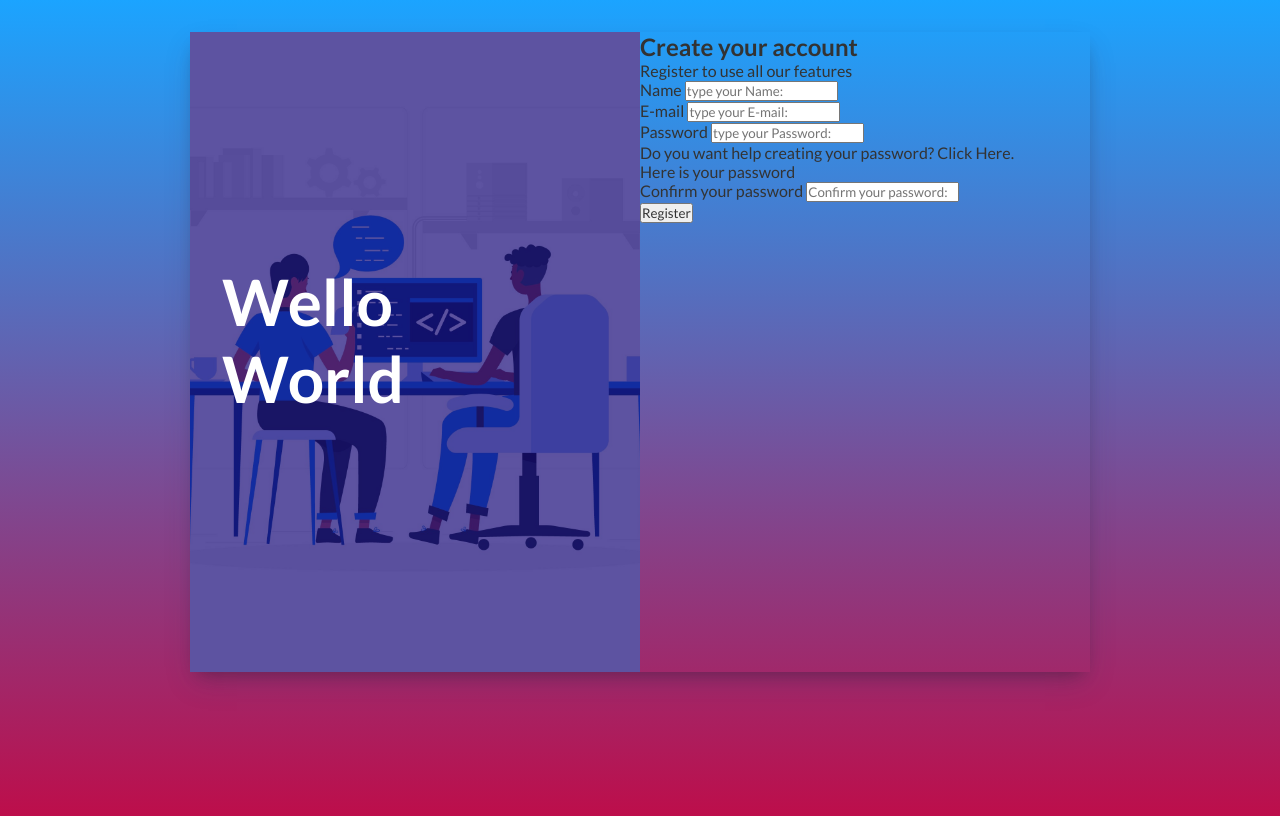
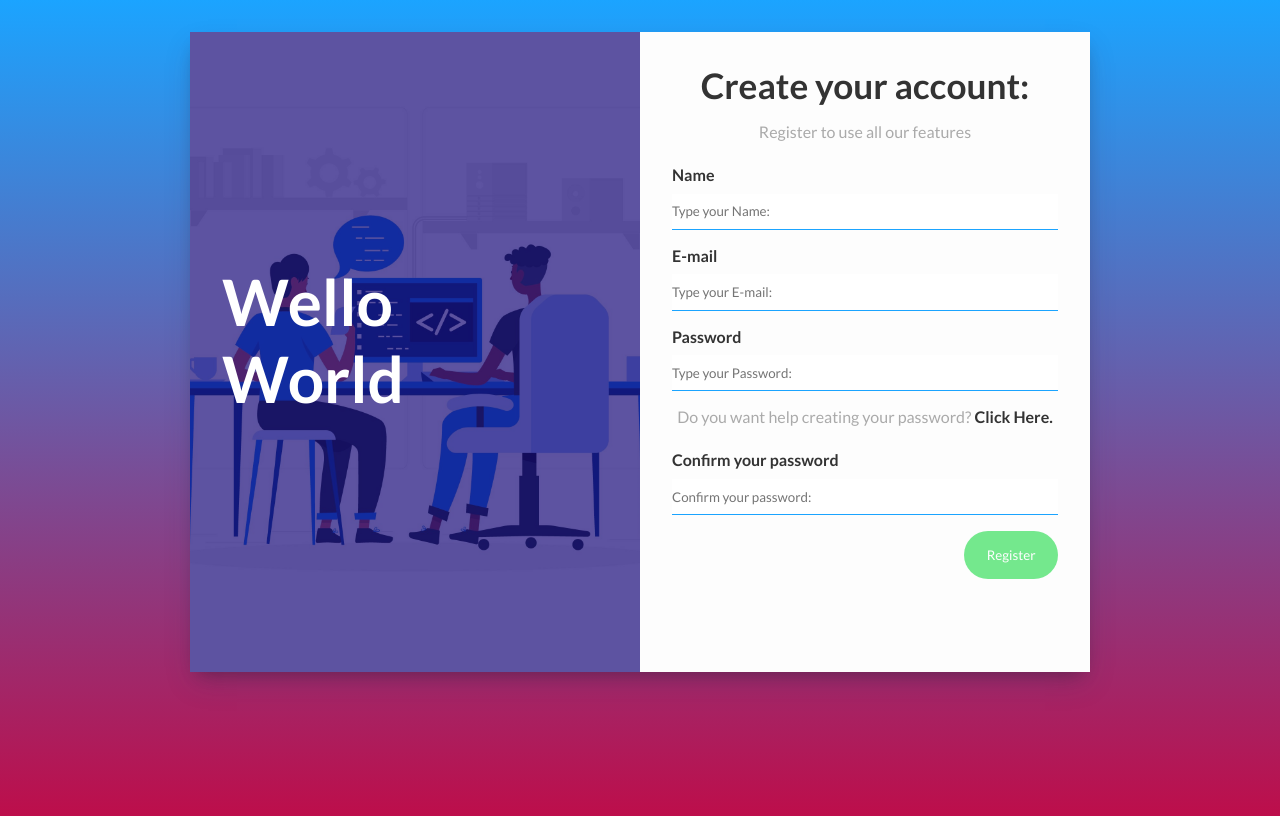
Before and after one commit to PedroFranco-Dev/Register-Page, a plain HTML site: page index.html in a window 1280 px wide. Drawn offline with Linux system fonts and the light colour scheme.

Commit message:
Finishing styles

```diff
--- a/css/styles.css
+++ b/css/styles.css
@@ -50,3 +50,86 @@ input:focus {
     color: #fff;
     word-spacing: 50rem;
 }
+
+#register-form {
+    background-color: #fdfdfd;
+    padding: 2rem;
+    width: 50%;
+    display: flex;
+    flex-direction: column;
+}
+
+
+#register-form h2 {
+    text-align: center;
+    margin-bottom: 1rem;
+    font-size: 2.2rem;
+}
+
+#register-form p {
+    text-align: center;
+    margin-bottom: 1.5rem;
+    color: #aaa;
+    font-size: 0,8rem;
+}
+
+.form-control {
+    margin-bottom: 1rem;
+    display: flex;
+    flex-direction: column;
+}
+
+.form-control label {
+    font-weight: bold;
+    margin-bottom: 0.6rem;
+}
+
+.form-control input {
+    border: none;
+    border-bottom: 1px solid #1ba4ff;
+    padding: 0.6rem 0;
+}
+
+#generate-password {
+    font-weight: bold;
+    cursor: pointer;
+    transition: 0.4s;
+}
+
+#generate-password:hover {
+    color: #1ba4ff;
+}
+
+#register-form #generated-password {
+    border: 1px solid #1ba4ff;
+    border-radius: 4px;
+    font-weight: bold;
+    font-size: 1.2rem;
+    padding: 0.4rem;
+    color: #333;
+    text-align: center;
+    margin-bottom: 1rem;
+    display: none;
+}
+
+#register-form #generated-password p {
+    color: #3be05f;
+    margin-bottom: 0.5rem;
+}
+
+#register-form input[type="submit"] {
+    background-color: #3be05f;
+    color: #fff;
+    border: none;
+    border-radius: 2rem;
+    padding: 1rem 1.4rem;
+    opacity: 0.7;
+    max-width: 150px;
+    cursor: pointer;
+    align-self: flex-end;
+    transition: 0.4s;
+}
+
+#register-form input[type="submit"]:hover {
+    opacity: 1;
+}
--- a/index.html
+++ b/index.html
@@ -21,19 +21,19 @@
             </div>
         </div>
         <div id="register-form">
-            <h2>Create your account</h2>
+            <h2>Create your account:</h2>
             <p>Register to use all our features</p>
             <div class="form-control">
                 <label for="name">Name</label>
-                <input type="text" name="name" id="name" placeholder="type your Name:">
+                <input type="text" name="name" id="name" placeholder="Type your Name:">
             </div>
             <div class="form-control">
                 <label for="email">E-mail</label>
-                <input type="text" type="email" name="email" id="email" placeholder="type your E-mail:">
+                <input type="text" type="email" name="email" id="email" placeholder="Type your E-mail:">
             </div>
             <div class="form-control">
                 <label for="password">Password</label>
-                <input type="text" type="password" name="password" id="name" placeholder="type your Password:">
+                <input type="text" type="password" name="password" id="name" placeholder="Type your Password:">
             </div>
             <p>Do you want help creating your password?
             <span id="generate-password">Click Here.</span></p>
```
